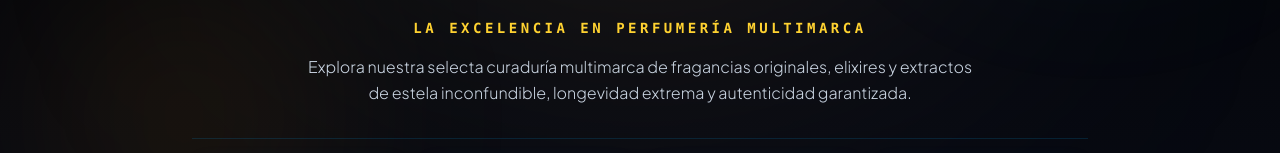
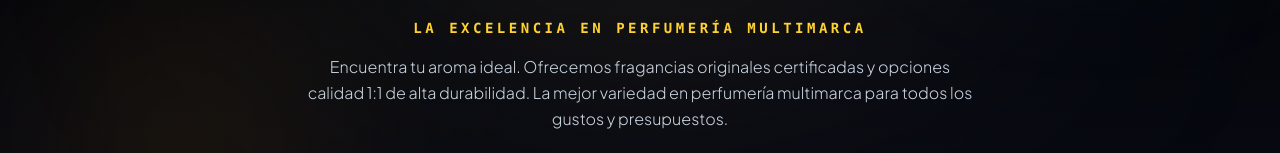
Before and after one commit to DanielSystemsR/Alexander_parfums, a React (Vite) app: page / in a window 1280 px wide. Shown: the part 460-613 px from the top of the page. Built offline with nearby package versions, Linux system fonts and the light colour scheme; no server answers; the database is empty; a web font is replaced by a local one.

Commit message:
update: actualizacion de textos informativos en HeroBanner y FAQ

```diff
--- a/src/components/FAQSection.jsx
+++ b/src/components/FAQSection.jsx
@@ -6,7 +6,7 @@ const FAQ_DATA = [
     id: 1,
     icon: ShieldCheck,
     question: "¿Las fragancias son 100% auténticas y originales?",
-    answer: "Absolutamente. En EL ATELIER DEL AROMA comercializamos únicamente lotes legítimos, sellados y con códigos batch verificables directamente con las casas matrices de Europa, Medio Oriente y Estados Unidos. No manejamos réplicas, testeadores genéricos ni imitaciones bajo ningún concepto."
+    answer: "Trabajamos con total transparencia ofreciendo dos líneas claramente identificadas en nuestro catálogo: nuestra Línea Original, compuesta exclusivamente por lotes 100% legítimos, sellados y con códigos batch verificables importados de Europa, Medio Oriente y Estados Unidos; y nuestra Línea Calidad 1:1, compuesta por réplicas de alta gama seleccionadas minuciosamente para ofrecer la máxima fidelidad en aroma, empaque y fijación a un precio más accesible, garantizando que en todo momento sepas exactamente qué categoría estás adquiriendo."
   },
   {
     id: 2,
@@ -86,8 +86,7 @@ export default function FAQSection() {
             return (
               <div
                 key={item.id}
-                className={`rounded-2xl border transition-all duration-300 overflow-hidden ${
-                  isOpen
+                className={`rounded-2xl border transition-all duration-300 overflow-hidden ${isOpen
                   ? 'bg-gradient-to-r from-[#091122] via-[#060b17] to-[#0a1020] border-sky-400/50 shadow-[0_4px_25px_rgba(2,132,199,0.2),inset_0_1px_1px_rgba(255,255,255,0.15)]'
                   : 'bg-[#080d19]/80 border-sky-500/15 hover:border-sky-500/35 hover:bg-[#0c1324]/90'
                   }`}
@@ -97,23 +96,20 @@ export default function FAQSection() {
                   className="w-full p-4 sm:p-5 flex items-center justify-between gap-4 text-left focus:outline-none"
                 >
                   <div className="flex items-center gap-3.5 flex-1 min-w-0">
-                    <div className={`p-2 rounded-xl border transition-colors shrink-0 ${
-                      isOpen
+                    <div className={`p-2 rounded-xl border transition-colors shrink-0 ${isOpen
                       ? 'bg-sky-950/80 border-sky-400/50 text-amber-300 shadow-[0_0_10px_rgba(56,189,248,0.3)]'
                       : 'bg-black/40 border-white/10 text-slate-400'
                       }`}>
                       <IconComponent className="w-4 h-4" />
                     </div>
 
-                    <span className={`text-sm sm:text-base font-semibold transition-colors ${
-                      isOpen ? 'text-white' : 'text-slate-200'
+                    <span className={`text-sm sm:text-base font-semibold transition-colors ${isOpen ? 'text-white' : 'text-slate-200'
                       }`}>
                       {item.question}
                     </span>
                   </div>
 
-                  <div className={`p-1.5 rounded-full transition-transform duration-300 shrink-0 ${
-                    isOpen ? 'rotate-180 text-amber-300 bg-sky-950/60' : 'text-slate-500'
+                  <div className={`p-1.5 rounded-full transition-transform duration-300 shrink-0 ${isOpen ? 'rotate-180 text-amber-300 bg-sky-950/60' : 'text-slate-500'
                     }`}>
                     <ChevronDown className="w-4 h-4" />
                   </div>
--- a/src/components/HeroBanner.jsx
+++ b/src/components/HeroBanner.jsx
@@ -42,7 +42,7 @@ export default function HeroBanner({ totalPerfumes, totalCategories }) {
 
         {/* SUBTÍTULO */}
         <p className="max-w-2xl mx-auto text-xs sm:text-base text-slate-300 font-light leading-relaxed mb-4 sm:mb-8">
-          Explora nuestra selecta curaduría multimarca de fragancias originales, elixires y extractos de estela inconfundible, longevidad extrema y autenticidad garantizada.
+          Encuentra tu aroma ideal. Ofrecemos fragancias originales certificadas y opciones calidad 1:1 de alta durabilidad. La mejor variedad en perfumería multimarca para todos los gustos y presupuestos.
         </p>
 
         {/* CINTA DE CONFIANZA */}
```
Lines whose indentation alone changed are shown as unchanged.
